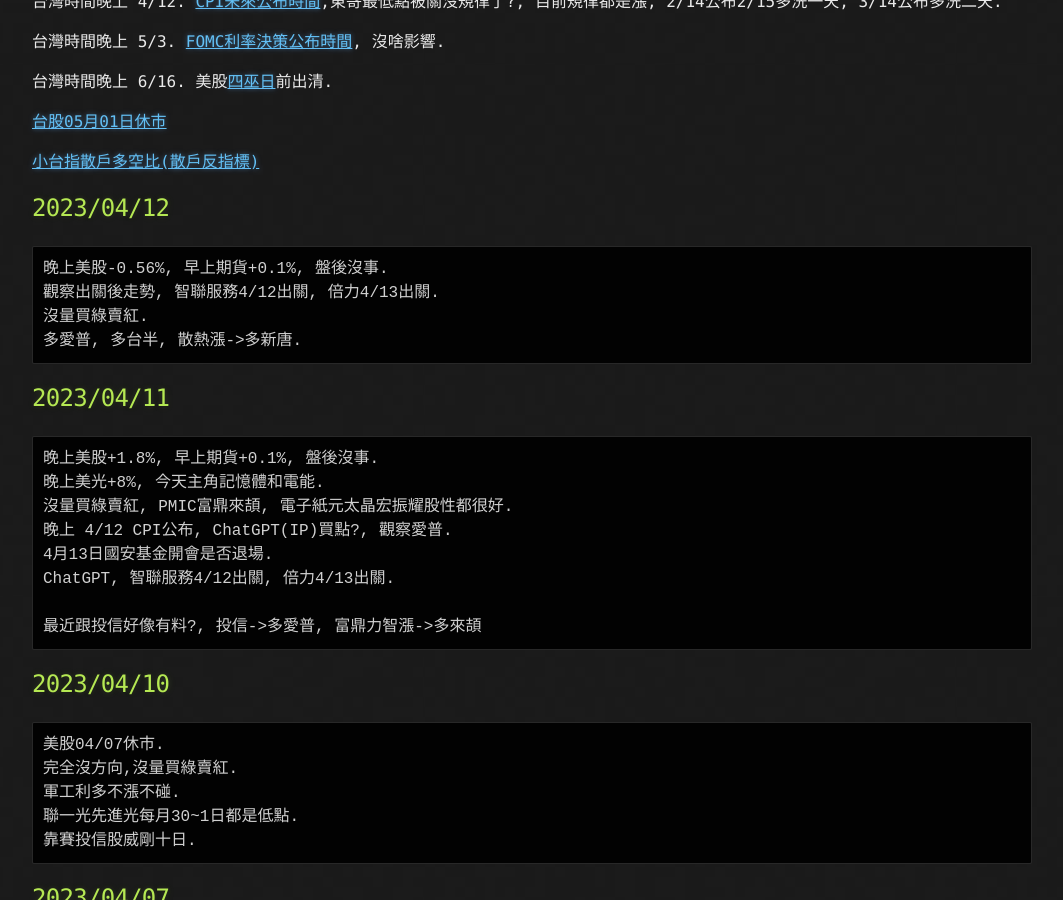
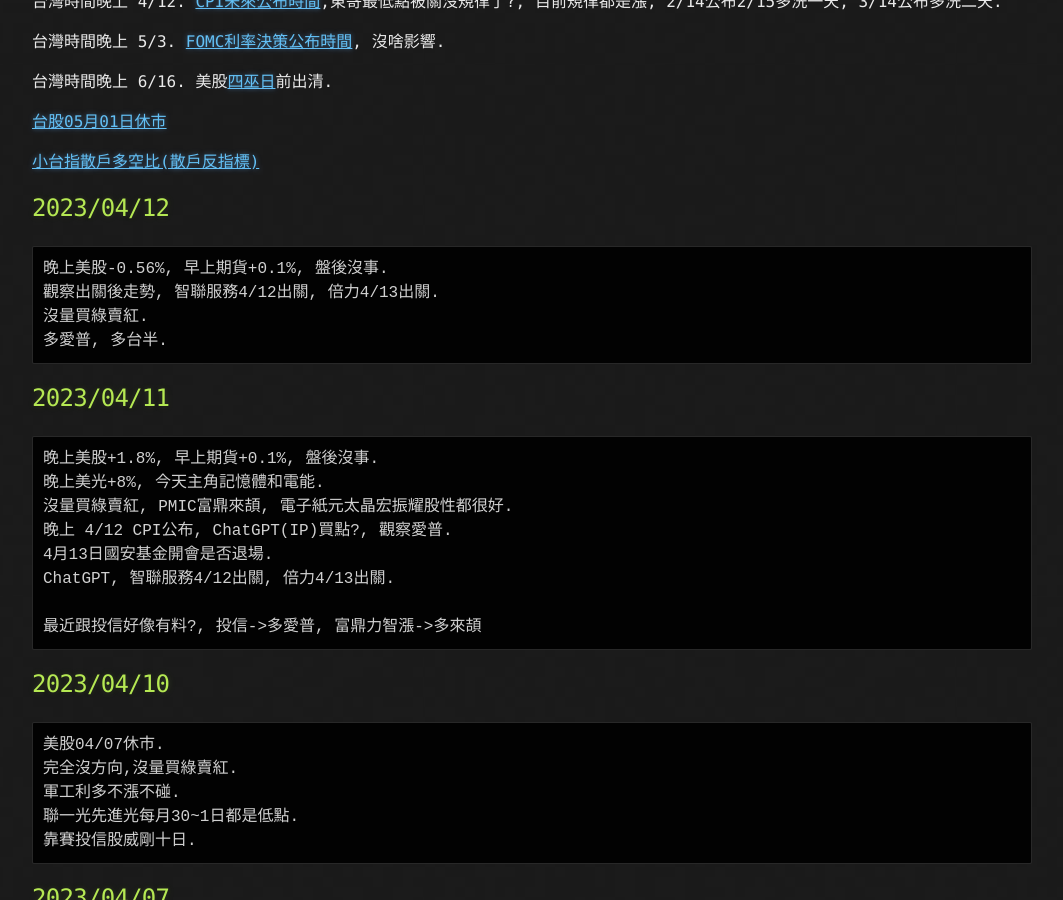
Before and after one commit to lepg5487/Stock_God, a Jekyll site: the page built from index.md, in a window 1280 px wide and 900 px high, scrolled down 468 px. Shown: the whole window, without its empty margins (108-1171 px from the left). Built offline with Jekyll 4.4.1, drawn with Linux system fonts in a browser that asks for light colours; our own code applies the rules of GitHub Pages for plain Markdown files.

Commit message:
Update index.md

````diff
--- a/index.md
+++ b/index.md
@@ -27,7 +27,7 @@
 晚上美股-0.56%, 早上期貨+0.1%, 盤後沒事.
 觀察出關後走勢, 智聯服務4/12出關, 倍力4/13出關.
 沒量買綠賣紅.
-多愛普, 多台半, 散熱漲->多新唐.
+多愛普, 多台半.
 ```
 
 ## 2023/04/11
````
